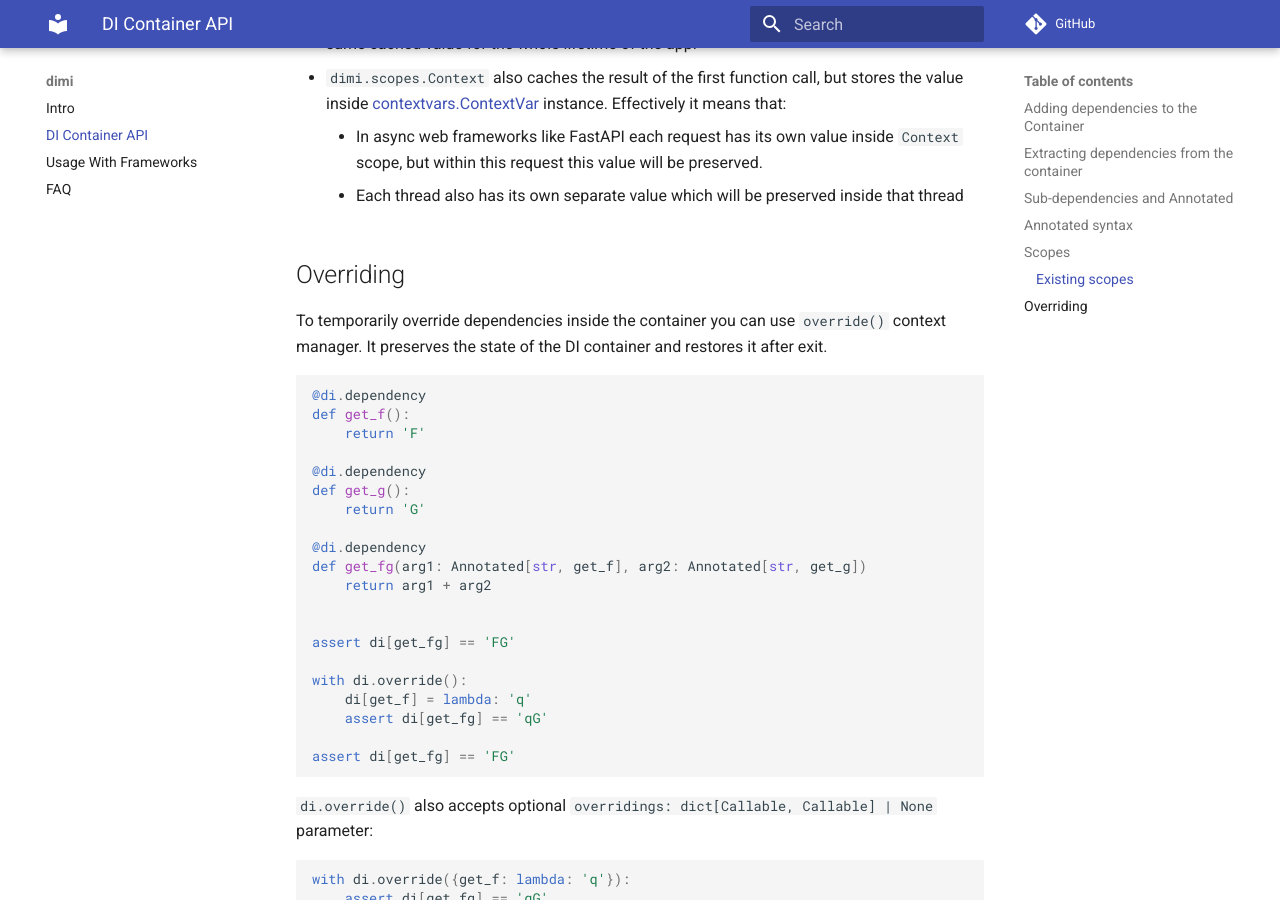
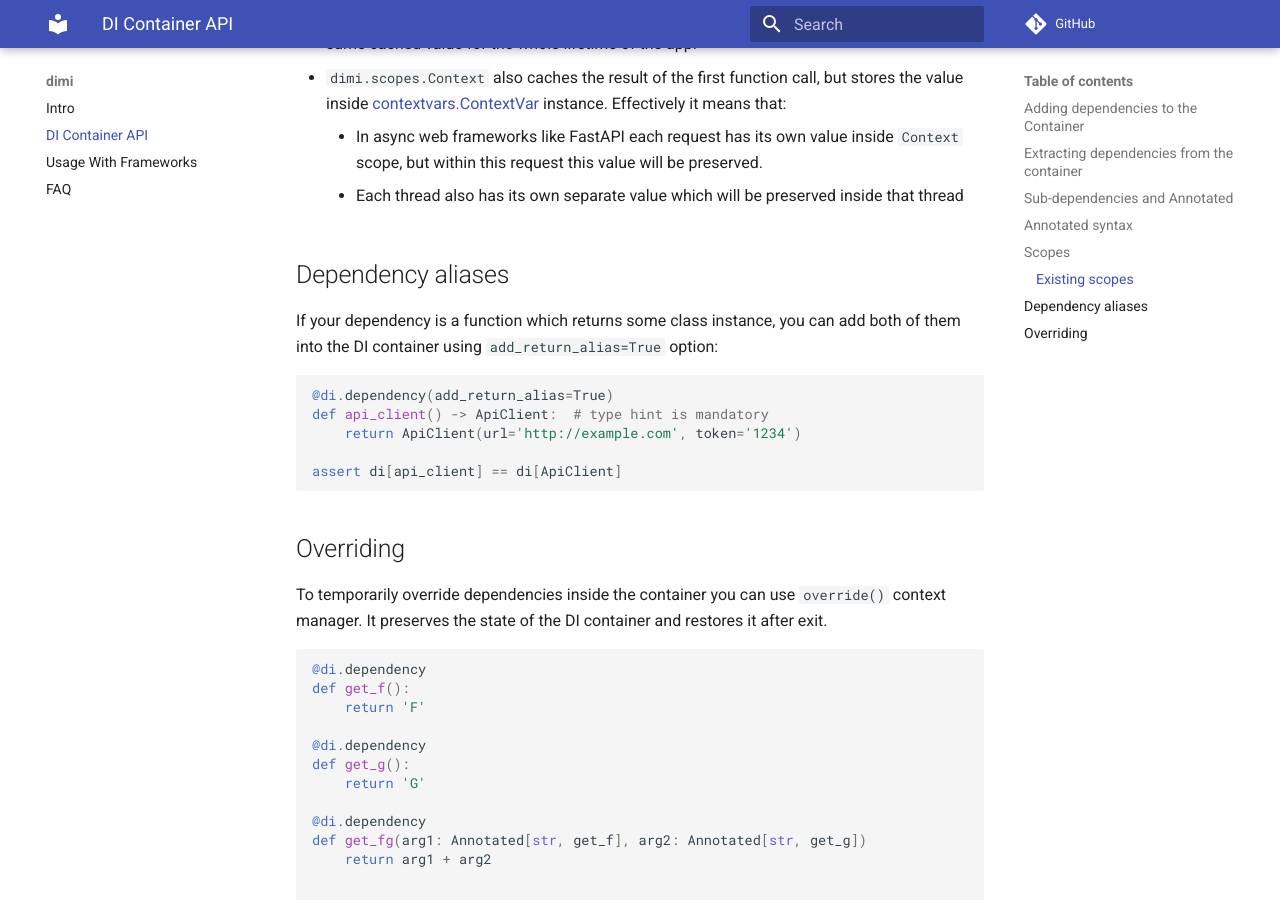
Before and after one commit to amyasnikov/dimi, an MkDocs documentation site: the page built from docs/di_api.md, in a window 1280 px wide and 900 px high, scrolled down 4245 px. Built offline with MkDocs 1.6.1 and Material for MkDocs 9.7.7, drawn with Linux system fonts in a browser that asks for light colours; comment, search, counter and statistics services are not loaded.

Commit message:
docs for return alias

````diff
--- a/docs/di_api.md
+++ b/docs/di_api.md
@@ -48,8 +48,8 @@ class A:
 @di.dependency
 async def async_func():
     return 'something_useful'
+
 ```
-
 
 ## Extracting dependencies from the container
 
@@ -203,6 +203,18 @@ di[async_func] = Singleton(async_func)
     * Each thread also has its own separate value which will be preserved inside that thread
 
 
+## Dependency aliases
+
+If your dependency is a function which returns some class instance, you can add both of them into the DI container using `add_return_alias=True` option:
+
+```python
+@di.dependency(add_return_alias=True)
+def api_client() -> ApiClient:  # type hint is mandatory
+    return ApiClient(url='http://example.com', token='1234')
+
+assert di[api_client] == di[ApiClient]
+```
+
 ## Overriding
 
 To temporarily override dependencies inside the container you can use `override()` context manager. It preserves the state of the DI container and restores it after exit.
````
